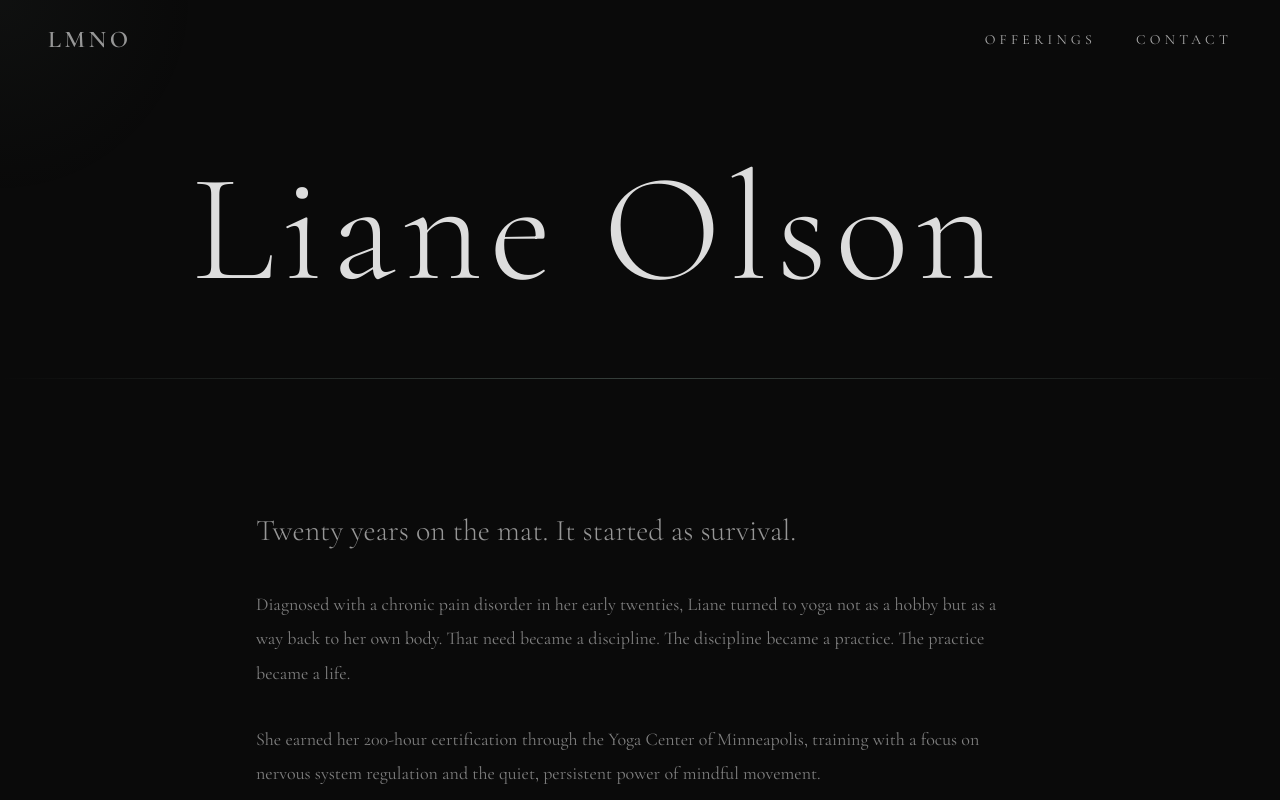
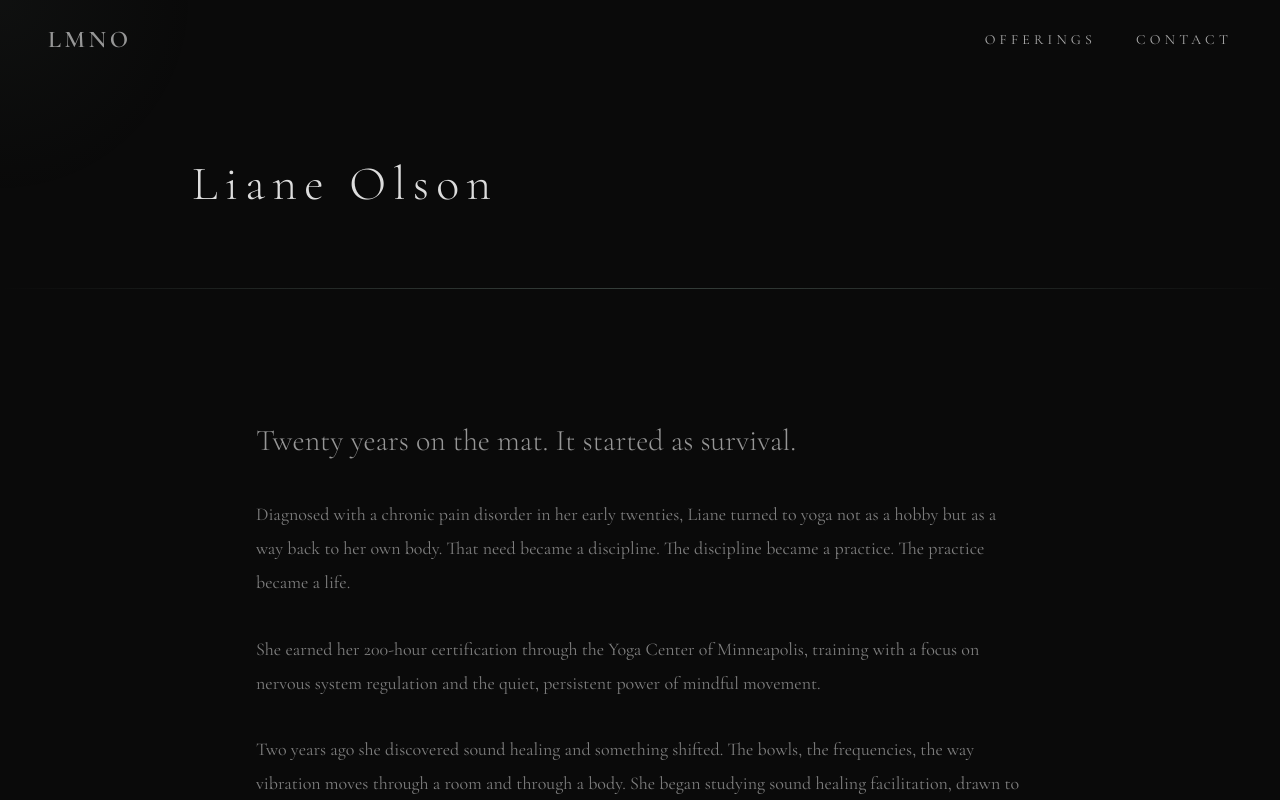
Before and after one commit to aydo-89/lmnoyoga, a Next.js app: page /about in a window 1280 px wide. Shown: the top 800 px of the page. Built offline with nearby package versions, Linux system fonts and the light colour scheme.

Commit message:
v10.5: smaller quote, 3x smaller inner page titles

```diff
--- a/app/about/page.tsx
+++ b/app/about/page.tsx
@@ -12,7 +12,7 @@ export default function About() {
       {/* Hero */}
       <section className="pt-40 pb-20 px-6 lg:px-12">
         <div className="max-w-4xl mx-auto">
-          <h1 className="font-display display-massive font-light text-[#f4f4f4]/90 animate-fade-in opacity-0">
+          <h1 className="font-display text-4xl md:text-5xl font-light tracking-editorial text-[#f4f4f4]/90 animate-fade-in opacity-0">
             Liane Olson
           </h1>
         </div>
--- a/app/components/HandwrittenText.tsx
+++ b/app/components/HandwrittenText.tsx
@@ -61,7 +61,7 @@ export default function HandwrittenText({ text, className = '' }: HandwrittenTex
         className="text-center leading-[1.4]"
         style={{
           fontFamily: "var(--font-cormorant), 'Cormorant Garamond', serif",
-          fontSize: 'clamp(1.6rem, 3.5vw, 3rem)',
+          fontSize: 'clamp(1.1rem, 2vw, 1.8rem)',
           fontWeight: 300,
           letterSpacing: '0.04em',
           fontStyle: 'normal',
--- a/app/contact/page.tsx
+++ b/app/contact/page.tsx
@@ -18,7 +18,7 @@ export default function Contact() {
       {/* Hero */}
       <section className="pt-40 pb-20 px-6 lg:px-12">
         <div className="max-w-4xl mx-auto">
-          <h1 className="font-display display-massive font-light text-[#f4f4f4]/90 animate-fade-in opacity-0">
+          <h1 className="font-display text-4xl md:text-5xl font-light tracking-editorial text-[#f4f4f4]/90 animate-fade-in opacity-0">
             Contact
           </h1>
         </div>
--- a/app/offerings/page.tsx
+++ b/app/offerings/page.tsx
@@ -41,7 +41,7 @@ export default function Offerings() {
       {/* Hero */}
       <section className="pt-40 pb-20 px-6 lg:px-12">
         <div className="max-w-4xl mx-auto">
-          <h1 className="font-display display-massive font-light text-[#f4f4f4]/90 animate-fade-in opacity-0">
+          <h1 className="font-display text-4xl md:text-5xl font-light tracking-editorial text-[#f4f4f4]/90 animate-fade-in opacity-0">
             Offerings
           </h1>
         </div>
```
